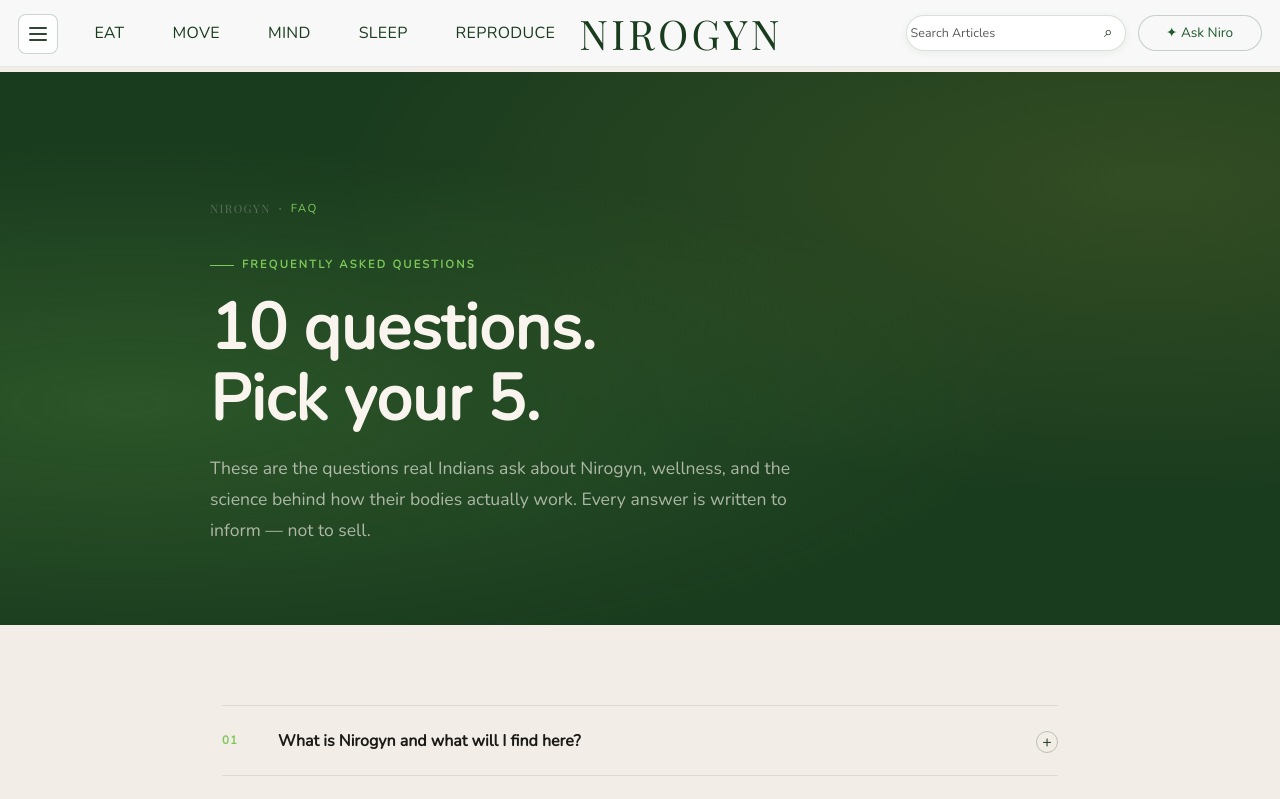
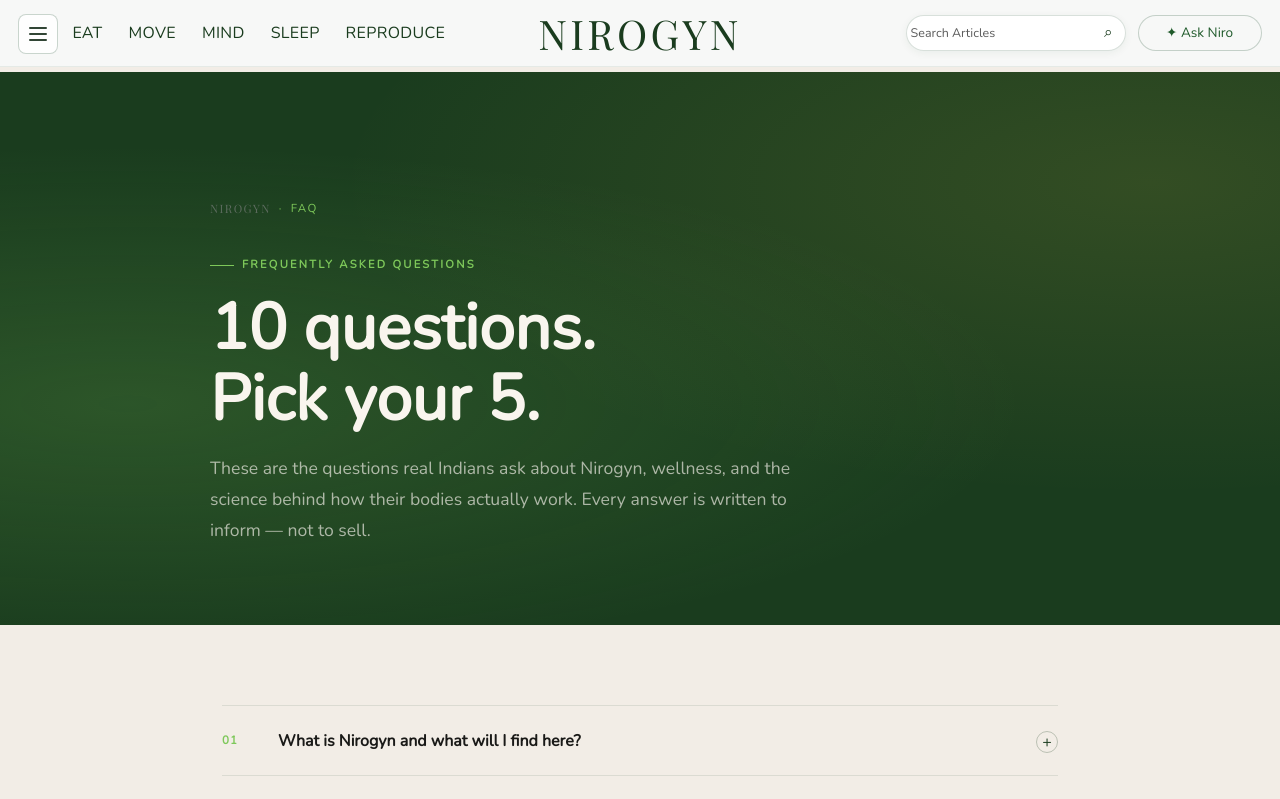
Before and after one commit to Amresh2537/nirogyn, a Next.js app: page /faq in a window 1280 px wide. Shown: the top 799 px of the page. Built offline with nearby package versions, Linux system fonts and the light colour scheme.

Commit message:
sdaddddd

```diff
--- a/src/components/Navbar.tsx
+++ b/src/components/Navbar.tsx
@@ -144,7 +144,7 @@
         {/* Left section */}
         <div
           className={`flex items-center justify-self-start ${
-            isMobile ? "gap-1.5" : "gap-6"
+            isMobile ? "gap-1.5" : "gap-0.5"
           }`}
         >
           {/* Hamburger button */}
```
